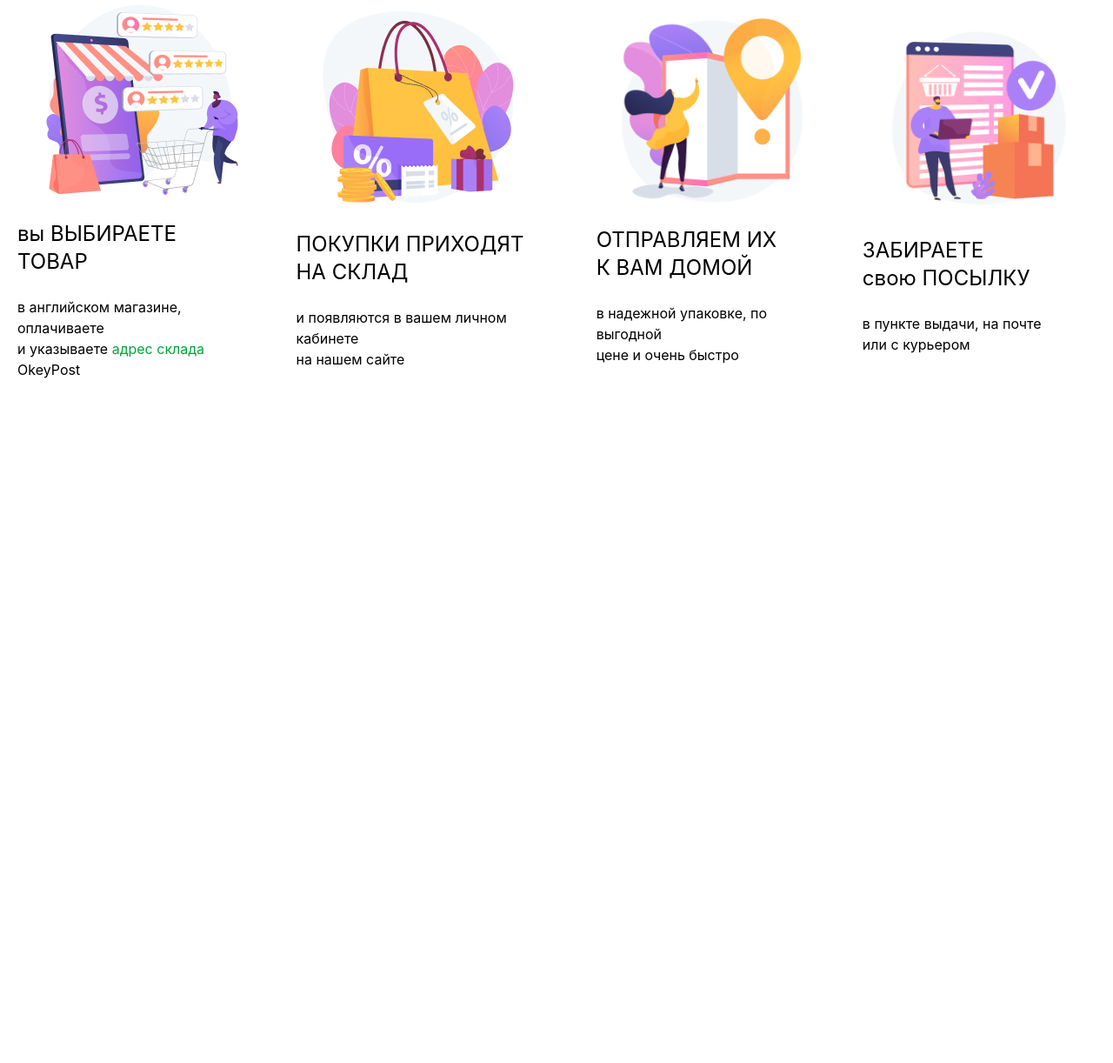
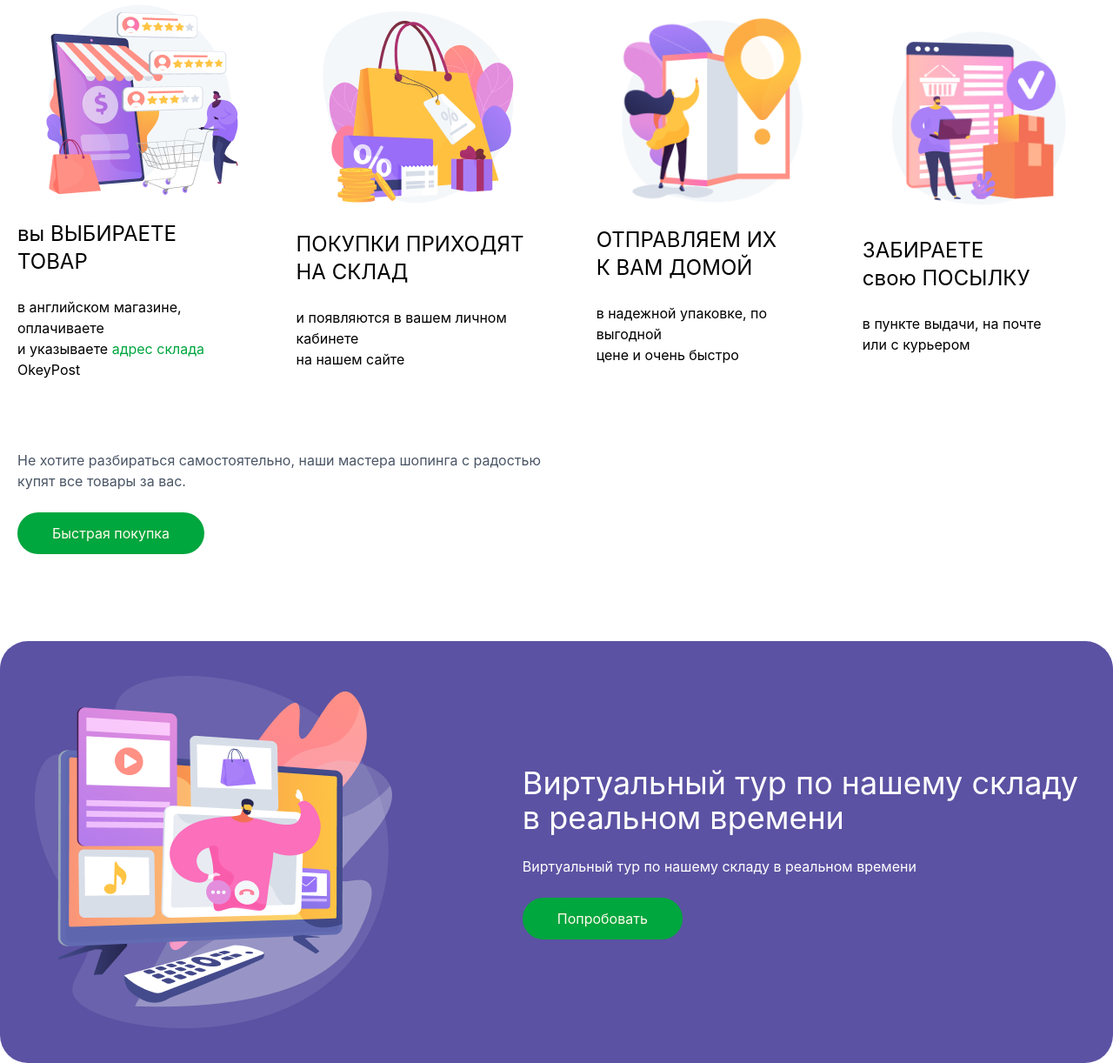
Before and after one commit to shokirovsh01/hw14, a website: page index.html in a window 1280 px wide. Shown: the part 4064-5286 px from the top of the page at 87% size. Before the commit the page ends 4521 px from the top, so only its background shows below. Drawn offline with nearby package versions, Linux system fonts and the light colour scheme; files that its build step writes are made by us from their sources.

Commit message:
section 6

```diff
--- a/index.html
+++ b/index.html
@@ -279,8 +279,25 @@
 
 </section>
 
+<div class="max-w-325 m-auto mt-10 p-5">
+    <p class="text-gray-600">Не хотите разбираться самостоятельно, наши мастера шопинга с радостью <br> купят все товары за вас.</p>
+<br>
+<button class="p-3 px-10 rounded-4xl bg-green-600 text-amber-50">Быстрая покупка</button>
+</div>
+
 <!-- section 6 -->
 
+<section class="bg-[#5B52A3] max-w-325 m-auto justify-between mt-20 rounded-4xl p-10 flex flex-col-reverse lg:flex-row gap-5 items-center">
+
+    <img src="./src/img/Иллюстрация (5).png" alt="">
+    <div>
+        <h1 class="lg:text-4xl text-3xl  text-white">Виртуальный тур по нашему складу <br> в реальном времени</h1>
+    <br>
+    <p class="text-white">Виртуальный тур по нашему складу в реальном времени</p>
+    <br>
+    <button class="p-3 px-10 rounded-4xl bg-green-600 text-amber-50">Попробовать</button>
+    </div>
+</section>
 
 
 </body>
```
Also changed, not shown: src/img/Иллюстрация (5).png (added).
